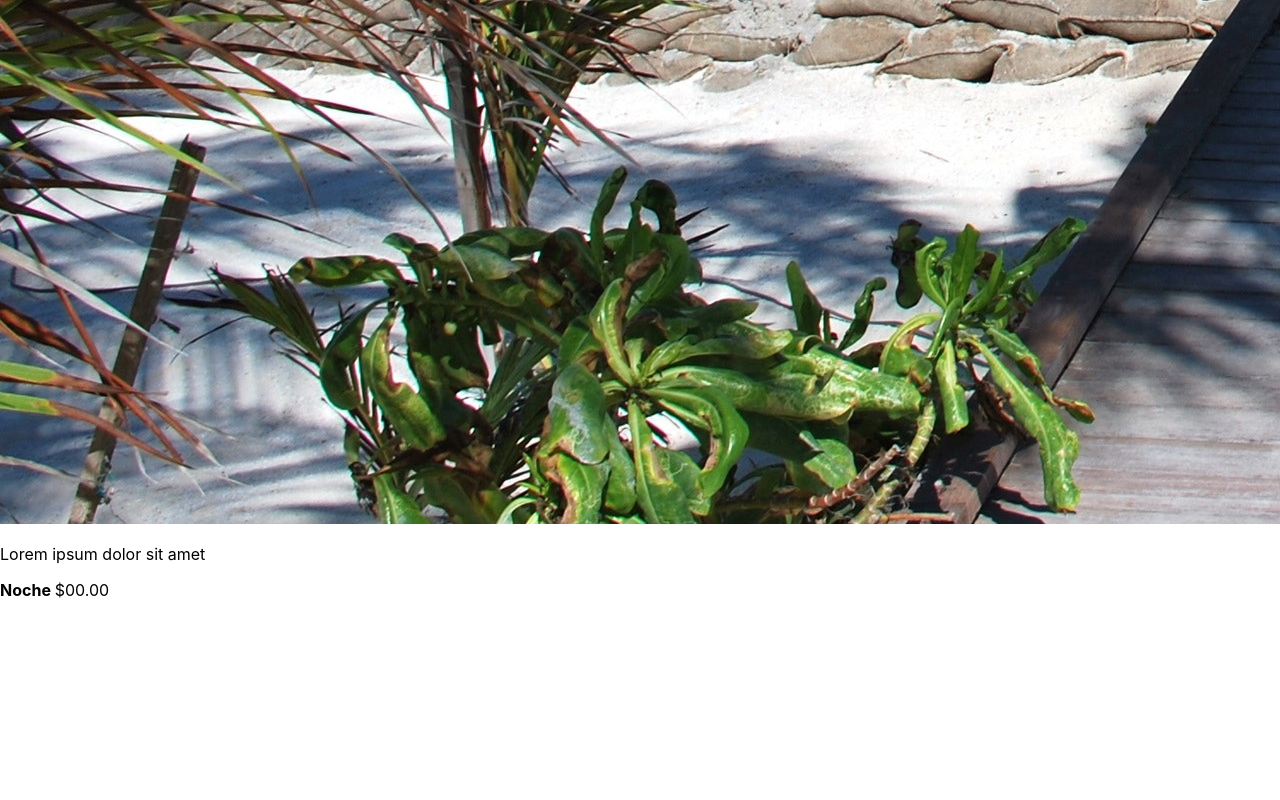
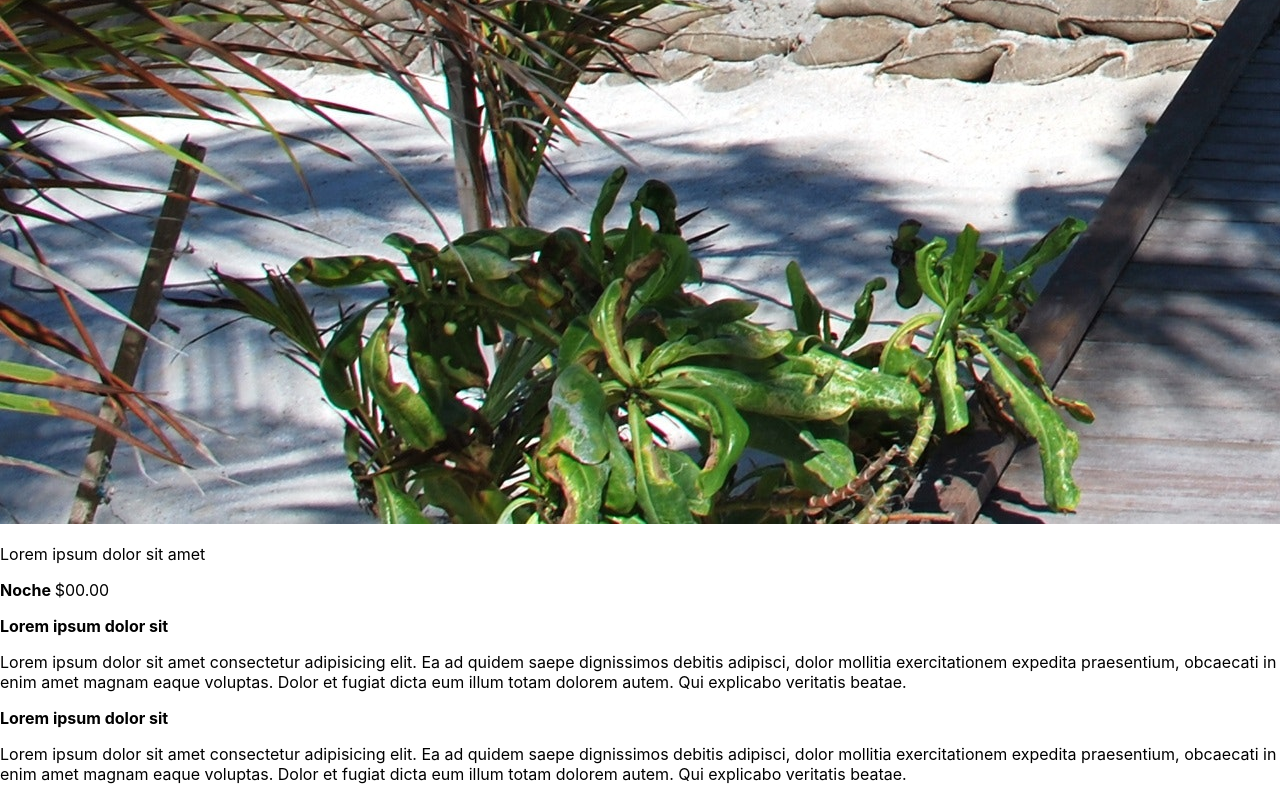
Before and after one commit to carl115/travelPage, a React (Create React App) app: page / in a window 1280 px wide. Shown: the part 7646-8446 px from the top of the page. Before the commit the page ends 8262 px from the top, so only its background shows below. Built offline with nearby package versions, Linux system fonts and the light colour scheme.

Commit message:
Sobre nosotros añadido

```diff
--- a/src/App.js
+++ b/src/App.js
@@ -3,12 +3,16 @@ import React from 'react';
 import Header from './components/header';
 import Inicio from './components/Inicio';
 import Ofertas from './components/Ofertas';
+import SobreN from './components/SobreNosotros';
+
+
 function App() {
   return (
     <div className="App">
       <Header/>
       <Inicio/>
       <Ofertas/>
+      <SobreN/>
     </div>
   );
 }
```
